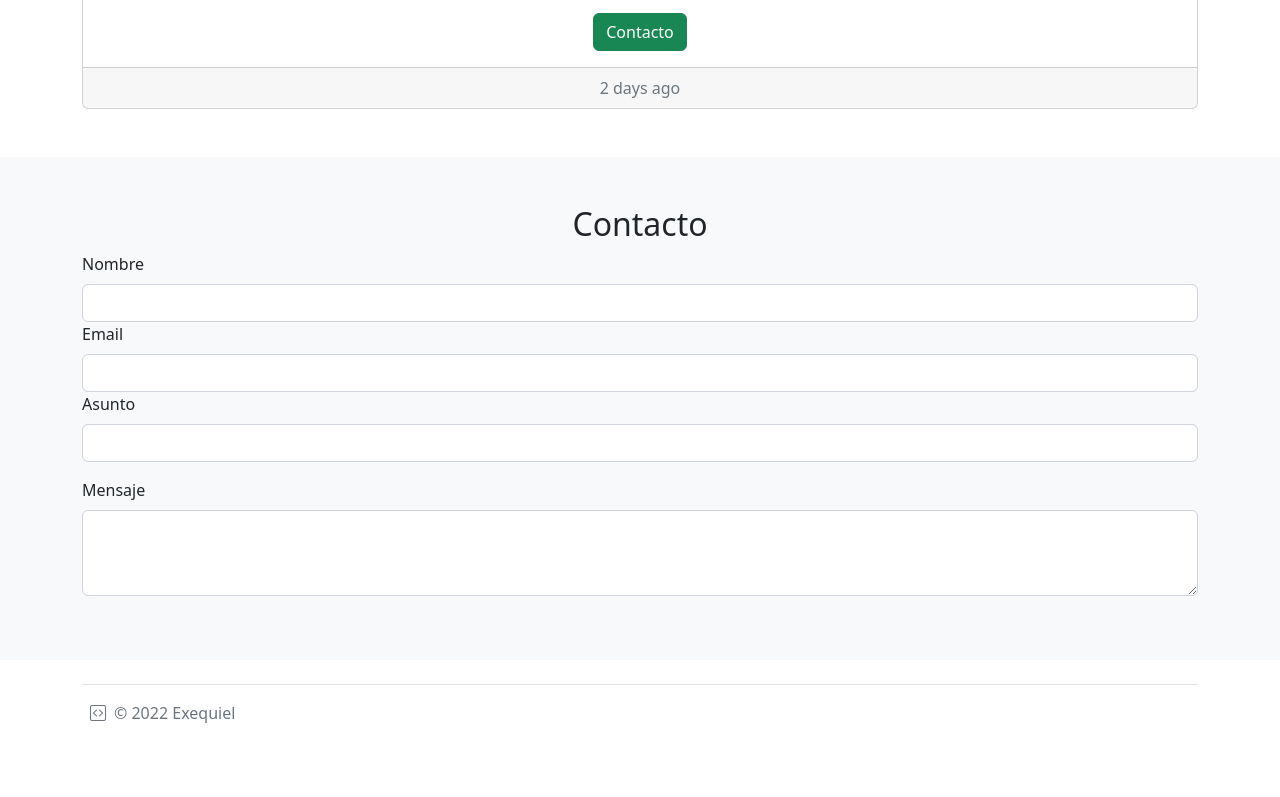
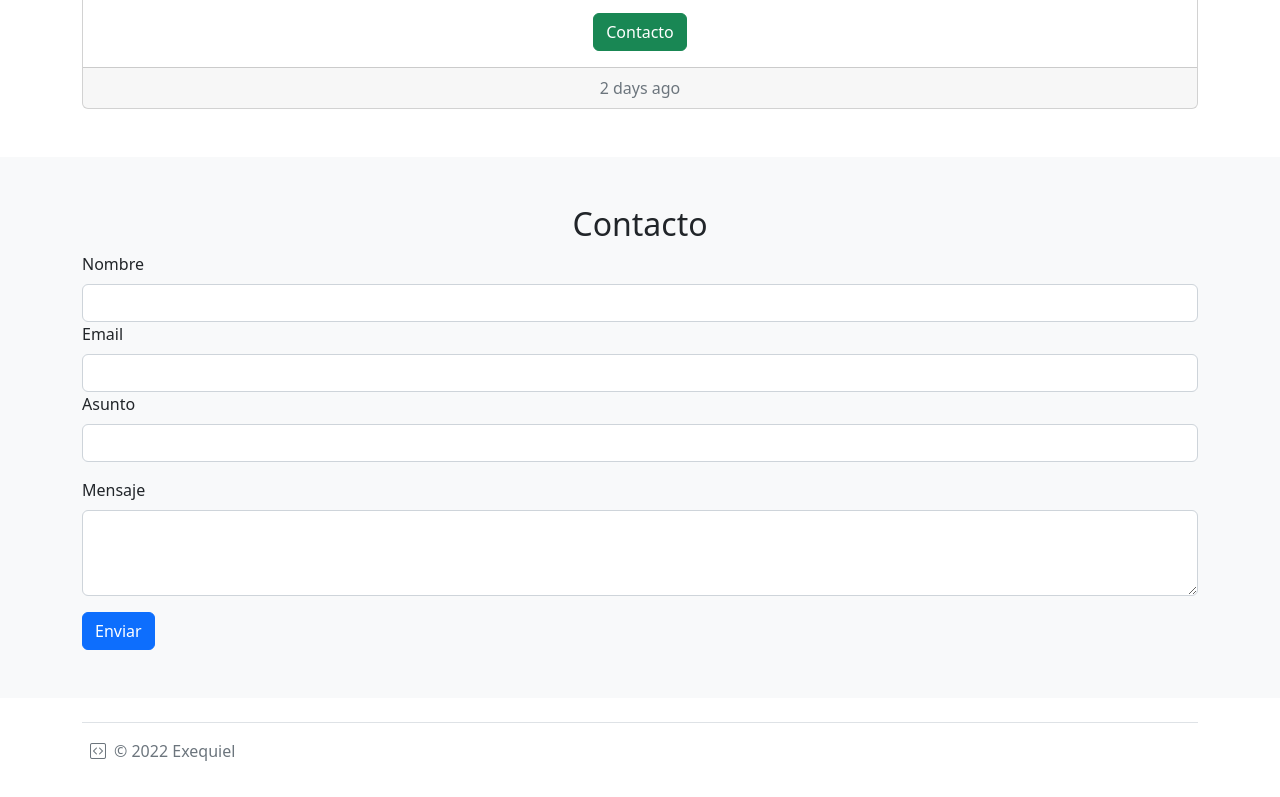
Before and after one commit to Evenegas4414/sprint01-frontend, a plain HTML site: page index.html in a window 1280 px wide. Shown: the part 5573-6370 px from the top of the page. Before the commit the page ends 6338 px from the top, so only its background shows below. Drawn offline with nearby package versions, Linux system fonts and the light colour scheme.

Commit message:
Añadir boton de enviar en formulario

```diff
--- a/index.html
+++ b/index.html
@@ -162,7 +162,6 @@
     </div>
 </section>
 
-
 <div class="container px-4 py-5" id="formacion">
     <h2 class="pb-2 border-bottom">Formación academica</h2>
     <div class="row row-cols-1 row-cols-lg-3 align-items-stretch g-4 py-5">
@@ -218,7 +217,6 @@
 </div>
 
 <section id="proyectos">
-
     <div class="container my-5">
         <h2 class="pb-2 border-bottom">Experiencia profesional</h2>
         <div class="card text-center">
@@ -236,7 +234,6 @@
             </div>
         </div>
     </div>
-
     <div class="container my-5">
         <div class="card text-center">
             <div class="card-header">
@@ -254,7 +251,6 @@
             </div>
         </div>
     </div>
-
     <div class="container my-5">
         <div class="card text-center">
             <div class="card-header">
@@ -288,7 +284,7 @@
             <label for="mensaje" class="form-label">Mensaje</label>
             <textarea class="form-control" id="mensaje" rows="3"></textarea>
         </div>
-
+        <button type="submit" class="btn btn-primary">Enviar</button>
     </form>
 </section>
 
@@ -302,7 +298,6 @@
     </footer>
 </div>
 
-
 <script src="https://cdn.jsdelivr.net/npm/bootstrap@5.2.3/dist/js/bootstrap.bundle.min.js"
         integrity="sha384-kenU1KFdBIe4zVF0s0G1M5b4hcpxyD9F7jL+jjXkk+Q2h455rYXK/7HAuoJl+0I4"
         crossorigin="anonymous"></script>
```
